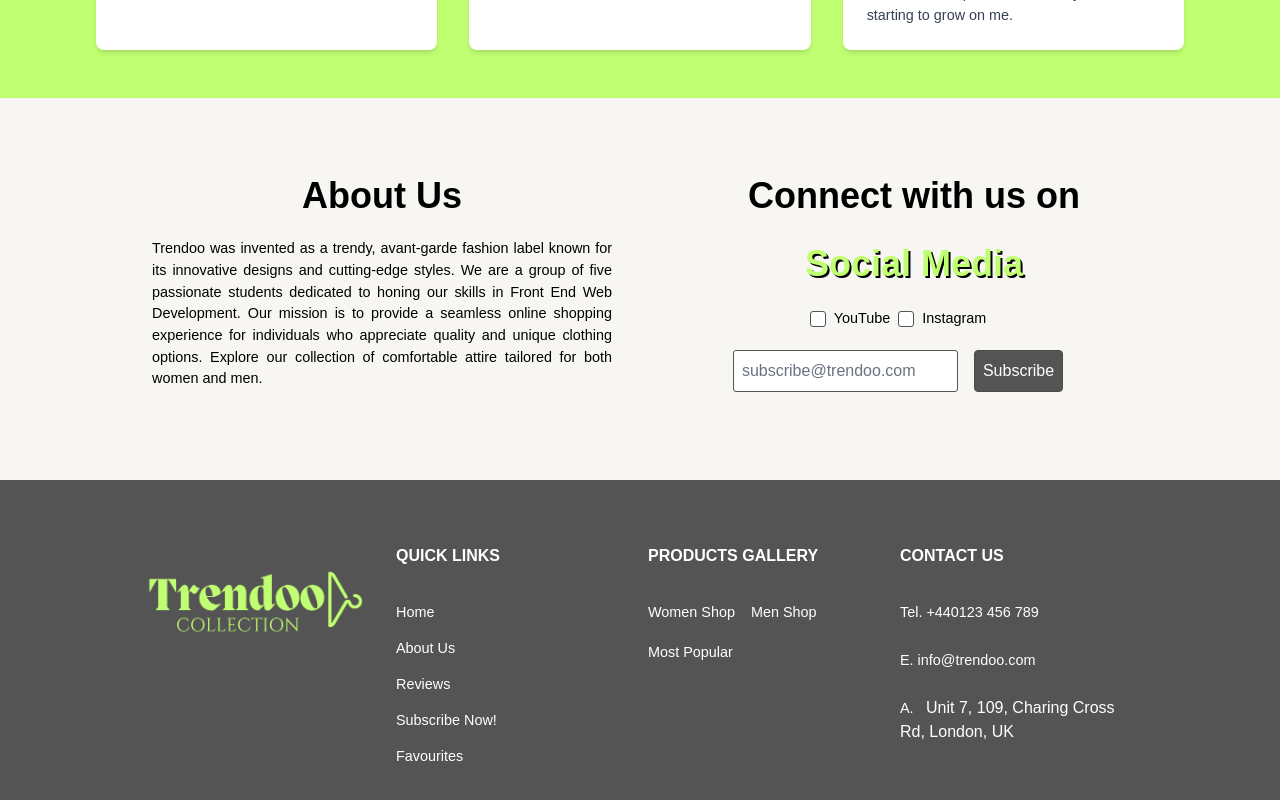
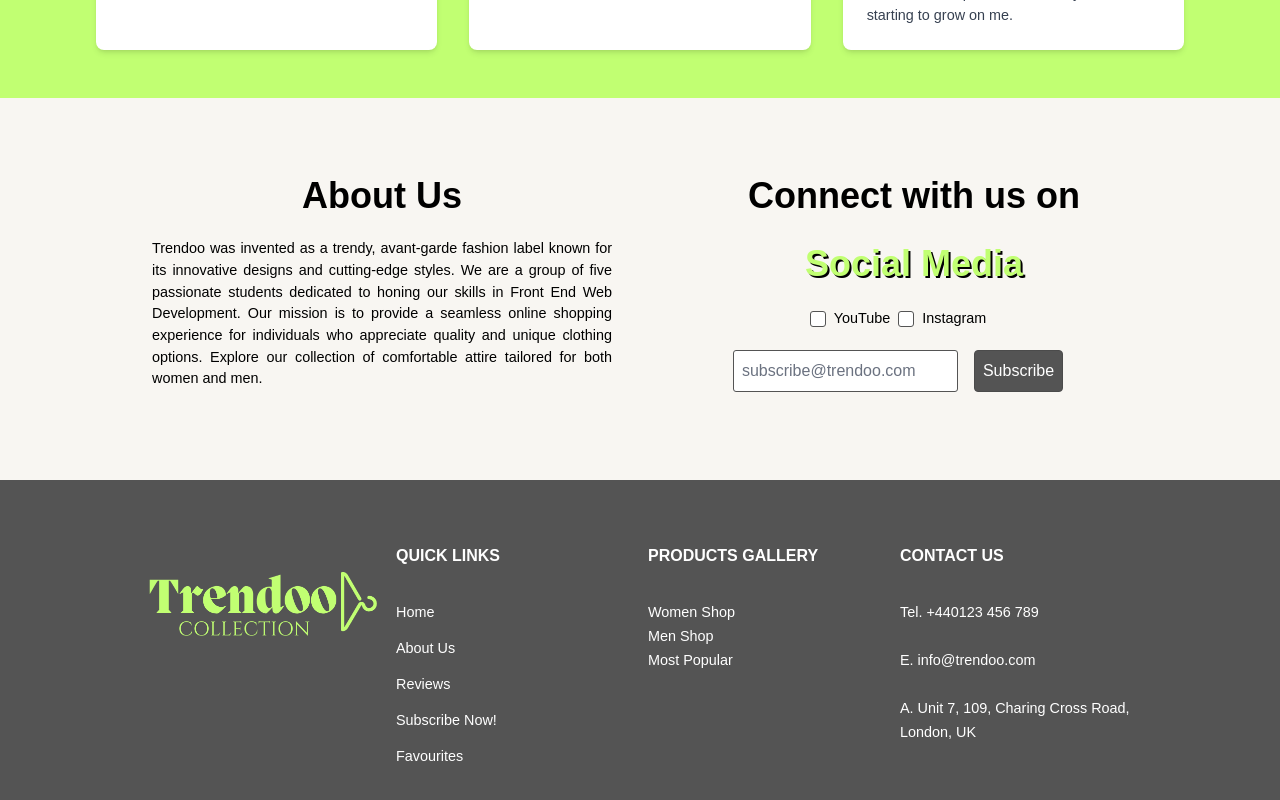
Before and after one commit to RGC1/TrendooEshopApp, a React (Vite) app: page / in a window 1280 px wide. Shown: the part 4679-5479 px from the top of the page. Built offline with nearby package versions, Linux system fonts and the light colour scheme; no server answers; some icons are missing.

Commit message:
adjusted text size for address in footer and logo size

```diff
--- a/src/sections/Footer.jsx
+++ b/src/sections/Footer.jsx
@@ -9,7 +9,7 @@
             {/* <img src={logo} alt="" width={250} height={46} /> */}
           </a>
           <a href="/" className="ml-4">
-            <img src={logo} alt="logo" height={221} width={221} />
+            <img src={logo} alt="logo" height={275} width={275} />
           </a>
         </div>
 
@@ -49,7 +49,7 @@
 
         <div>
           <h4 className="font-bold mb-8 text-white">PRODUCTS GALLERY</h4>
-          <ul className="flex flex-wrap gap-4">
+          <ul >
             <li>
               <a
                 href="#sectionWomen"
@@ -103,8 +103,8 @@
               </a>
             </li>
             <li className="text-white">
-              <span className="pr-2">A.</span> Unit 7, 109, Charing Cross Rd,
-              London, UK
+              <span className="pr-2">A. Unit 7, 109, Charing Cross Road,
+              London, UK</span>
             </li>
           </ul>
         </div>
```
